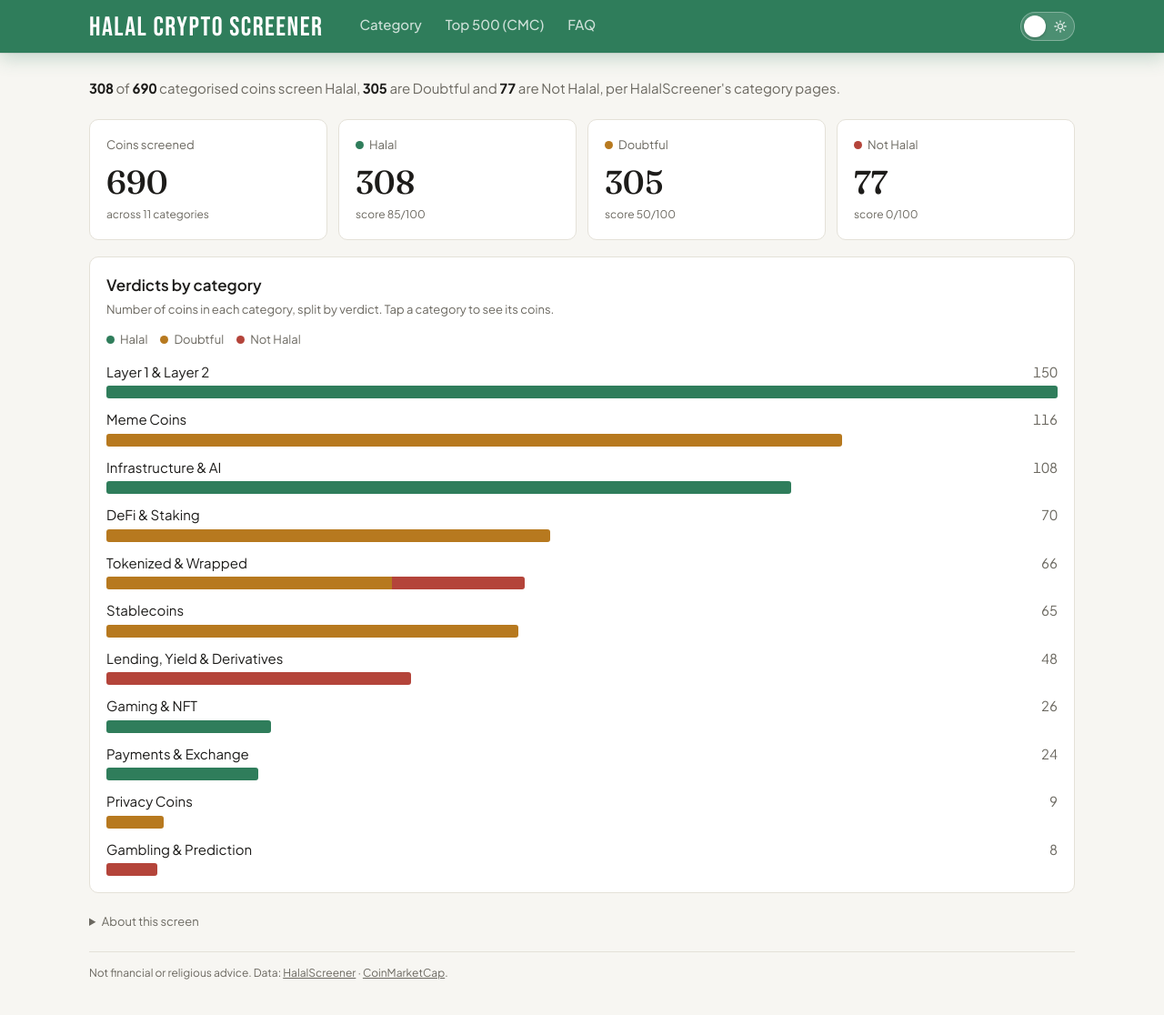
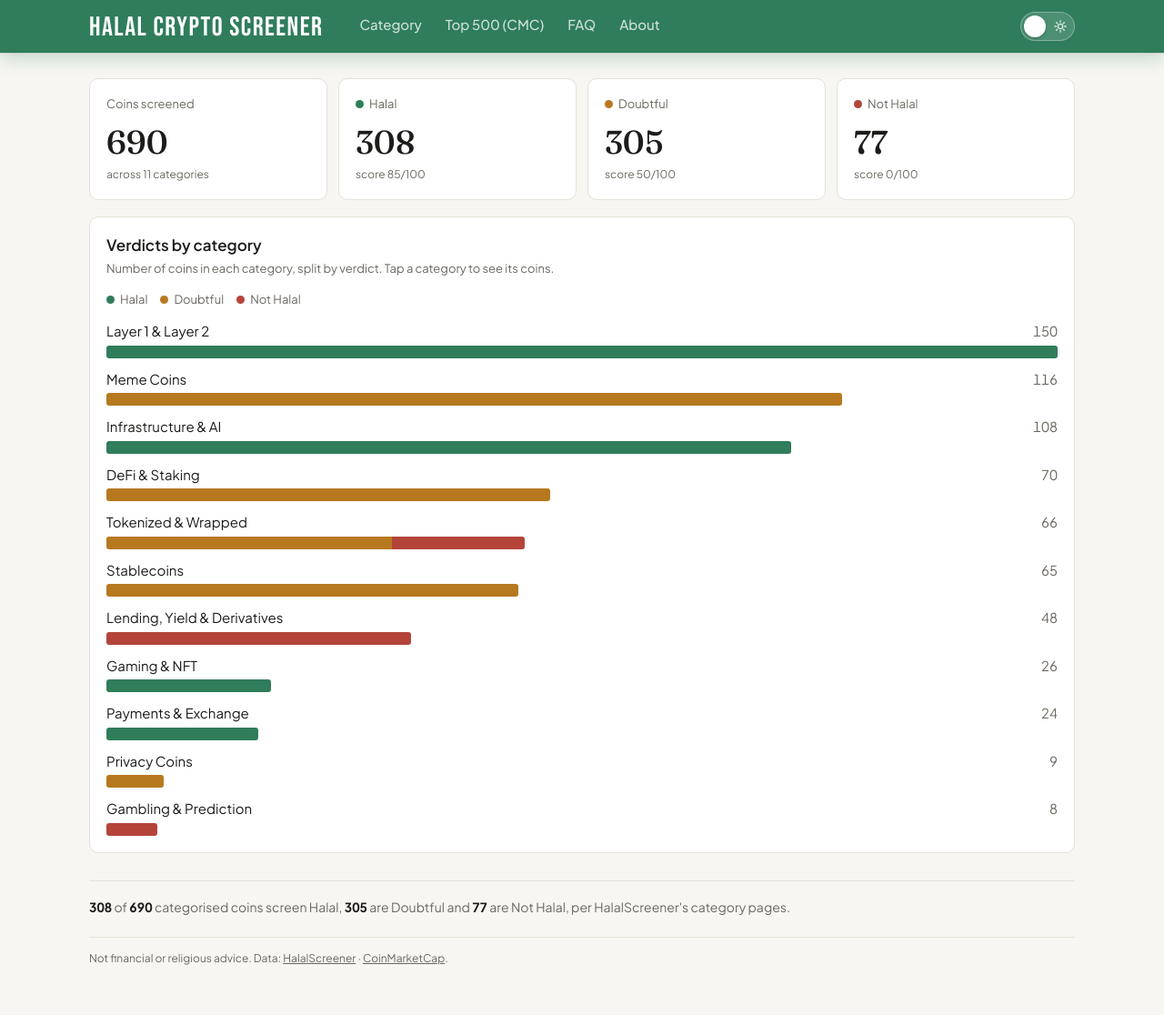
Before and after one commit to khllmi/halal, a plain HTML site: page index.html in a window 1280 px wide. Shown: the whole page at 91% size. Drawn offline with Linux system fonts and the light colour scheme.

Commit message:
About page, summary moved to page bottom, one-row scrollable category chips
Co-Authored-By: Claude Opus 5.5 <noreply@anthropic.com>
Claude-Session: https://claude.ai/code/session_01RjbyhJpaxxyygbCkFEsgZX

```diff
--- a/index.html
+++ b/index.html
@@ -106,7 +106,12 @@ h2 { font-size: 17px; font-weight: 600; margin: 0 0 4px; }
 .seg { height: 100%; }
 .tip { position: absolute; pointer-events: none; background: var(--panel); border: 1px solid var(--line); box-shadow: var(--shadow); border-radius: 8px; padding: 8px 12px; font-size: 13px; z-index: 5; min-width: 150px; }
 .tip .t { font-weight: 600; } .tip .r { display: flex; align-items: center; gap: 6px; color: var(--muted); font-variant-numeric: tabular-nums; }
-.chips { display: flex; flex-wrap: wrap; gap: 6px; }
+.chips { display: flex; flex-wrap: nowrap; gap: 6px; overflow-x: auto; overscroll-behavior-x: contain; scroll-snap-type: x proximity; -webkit-overflow-scrolling: touch; scrollbar-width: thin; padding-bottom: 6px; margin: 0 -18px; padding-left: 18px; padding-right: 18px; scroll-padding: 0 18px;
+  -webkit-mask-image: linear-gradient(to right, transparent 0, #000 14px, #000 calc(100% - 28px), transparent 100%); mask-image: linear-gradient(to right, transparent 0, #000 14px, #000 calc(100% - 28px), transparent 100%); }
+.chip { flex: none; white-space: nowrap; scroll-snap-align: start; }
+.summary { margin: 8px 0 0; padding-top: 18px; border-top: 1px solid var(--line); font-size: 14px; }
+.about h3 { font-size: 16px; margin: 18px 0 6px; } .about h3:first-child { margin-top: 0; }
+.about p { margin: 0; color: var(--muted); } .about a { color: var(--ok); }
 .chip { appearance: none; font: inherit; font-size: 13px; border: 1px solid var(--line); background: var(--panel); color: var(--fg); border-radius: 999px; padding: 5px 12px; cursor: pointer; display: inline-flex; gap: 6px; }
 .chip .c { color: var(--muted); font-variant-numeric: tabular-nums; }
 .chip.on { background: var(--brand); color: var(--brand-ink); border-color: var(--brand); font-weight: 600; }
@@ -199,6 +204,7 @@ footer a { color: inherit; }
         <button class="tab" data-tab="category" role="tab">Category</button>
         <button class="tab" data-tab="market" role="tab">Top 500 (CMC)</button>
         <button class="tab" data-tab="faq" role="tab">FAQ</button>
+        <button class="tab" data-tab="about" role="tab">About</button>
       </nav>
       <div class="theme-row">
         <span class="theme-label" id="theme-label">Dark mode</span>
@@ -212,7 +218,6 @@ footer a { color: inherit; }
   </div>
 </header>
 <div class="wrap">
-  <p class="lede" style="margin:0"><b id="l-halal" class="skeleton">000</b> of <b id="l-total" class="skeleton">000</b> categorised coins screen Halal, <b id="l-doubt" class="skeleton">000</b> are Doubtful and <b id="l-bad" class="skeleton">00</b> are Not Halal, per HalalScreener's category pages.</p>
 
   <section id="overview">
     <div class="kpis">
@@ -358,12 +363,22 @@ footer a { color: inherit; }
     </div>
   </section>
 
-  <details>
-    <summary>About this screen</summary>
-    <p>Category verdicts and coin lists come from the category pages of <a href="https://halalscreener.app/en/halal-crypto">HalalScreener</a>, read on 17 November 2026. The site also lists coins not yet assigned to a category; those aren't shown in the Category tab. Verdicts cover spot buying and holding only: margin, leverage, futures and fixed-yield lending fail regardless of the coin.</p>
-    <p>Top 500 coins, prices, market caps and FDV (fully diluted valuation) come from CoinMarketCap and are refreshed automatically about every 20 minutes. Coins are matched to HalalScreener by CoinMarketCap id where known, otherwise by ticker. Rows marked "Estimate" apply the rule of the HalalScreener category each coin most resembles; they are not HalalScreener verdicts. "Unrated" means there wasn't enough public information to place the coin.</p>
-    <p>AAOIFI has no cryptocurrency standard, so HalalScreener screens against published scholarly opinion and calls itself a screen, not a fatwa. Scholars who consider all crypto impermissible would not accept any coin listed here. Check with a scholar you trust before relying on any verdict.</p>
-  </details>
+  <section id="about" hidden>
+    <div class="faq-hero">
+      <p class="eyebrow">About</p>
+      <h2 class="faq-title">About this screen</h2>
+    </div>
+    <div class="card about">
+      <h3>Where the verdicts come from</h3>
+      <p>Category verdicts and coin lists come from the category pages of <a href="https://halalscreener.app/en/halal-crypto">HalalScreener</a>, read on 17 November 2026. The site also lists coins not yet assigned to a category; those aren't shown in the Category tab. Verdicts cover spot buying and holding only: margin, leverage, futures and fixed-yield lending fail regardless of the coin.</p>
+      <h3>Prices and the top 500</h3>
+      <p>Top 500 coins, prices, market caps and FDV (fully diluted valuation) come from CoinMarketCap and are refreshed automatically about every 20 minutes. Coins are matched to HalalScreener by CoinMarketCap id where known, otherwise by ticker. Rows marked "Estimate" apply the rule of the HalalScreener category each coin most resembles; they are not HalalScreener verdicts. "Unrated" means there wasn't enough public information to place the coin.</p>
+      <h3>Is this a fatwa?</h3>
+      <p>AAOIFI has no cryptocurrency standard, so HalalScreener screens against published scholarly opinion and calls itself a screen, not a fatwa. Scholars who consider all crypto impermissible would not accept any coin listed here. Check with a scholar you trust before relying on any verdict.</p>
+    </div>
+  </section>
+
+  <p class="lede summary" id="summary"><b id="l-halal" class="skeleton">000</b> of <b id="l-total" class="skeleton">000</b> categorised coins screen Halal, <b id="l-doubt" class="skeleton">000</b> are Doubtful and <b id="l-bad" class="skeleton">00</b> are Not Halal, per HalalScreener's category pages.</p>
   <footer>Not financial or religious advice. Data: <a href="https://halalscreener.app/en/halal-crypto">HalalScreener</a> · <a href="https://coinmarketcap.com/">CoinMarketCap</a>.</footer>
 </div>
 
@@ -439,7 +454,7 @@ footer a { color: inherit; }
     document.querySelectorAll('.tab').forEach((b) => b.classList.toggle('on', b.dataset.tab === id));
     document.querySelectorAll('section').forEach((s) => { s.hidden = s.id !== id; });
     if (id === 'overview') $('brand').setAttribute('aria-current', 'page'); else $('brand').removeAttribute('aria-current');
-    if (location.hash !== '#' + id) history.replaceState(null, '', '#' + id);
+    if (location.hash !== '#' + id) history.pushState(null, '', '#' + id);
   }
   const menu = $('menu'), burger = $('burger');
   const setMenu = (open) => { menu.classList.toggle('open', open); burger.setAttribute('aria-expanded', String(open)); };
@@ -448,7 +463,9 @@ footer a { color: inherit; }
   document.addEventListener('keydown', (e) => { if (e.key === 'Escape') setMenu(false); });
   document.querySelectorAll('.tab').forEach((b) => b.addEventListener('click', () => { show(b.dataset.tab); setMenu(false); window.scrollTo({ top: 0 }); }));
   $('brand').addEventListener('click', (e) => { e.preventDefault(); show('overview'); setMenu(false); window.scrollTo({ top: 0, behavior: 'smooth' }); });
-  const h = location.hash.replace('#', ''); if (['overview', 'category', 'market', 'faq'].includes(h)) show(h);
+  const h = location.hash.replace('#', ''); if (['overview', 'category', 'market', 'faq', 'about'].includes(h)) show(h);
+  const fromHash = () => { const t = location.hash.replace('#', '') || 'overview'; if (['overview', 'category', 'market', 'faq', 'about'].includes(t)) { show(t); window.scrollTo({ top: 0 }); } };
+  window.addEventListener('hashchange', fromHash); window.addEventListener('popstate', fromHash);
 
   Promise.all([getCSV('data/coins.csv'), getCSV('data/categories.csv'), getCSV('data/estimates.csv'), getCSV('data/halal_map.csv'),
     fetch('data/market.json', { cache: 'no-cache' }).then((r) => r.json())])
@@ -483,17 +500,21 @@ footer a { color: inherit; }
         tip.style.top = (ev.clientY - box.top + 14) + 'px';
       });
       b.addEventListener('mouseleave', () => { tip.hidden = true; });
-      b.addEventListener('click', () => { S.cat = r.category; S.page = 1; renderCat(); show('category'); window.scrollTo({ top: 0 }); });
+      b.addEventListener('click', () => { S.cat = r.category; S.page = 1; show('category'); window.scrollTo({ top: 0 }); renderCat(); });
       bars.append(b);
     });
     bars.append(tip);
 
     // ---------- Category tab ----------
     function renderCat() {
-      const chips = $('chips'); chips.replaceChildren();
+      const chips = $('chips'); const keepX = chips.scrollLeft; chips.replaceChildren();
       const mk = (val, label, n) => { const b = el('button', 'chip' + (S.cat === val ? ' on' : '')); b.type = 'button';
         b.append(el('span', '', label), el('span', 'c', fmtInt(n))); b.addEventListener('click', () => { S.cat = val; S.page = 1; renderCat(); }); chips.append(b); };
       mk('', 'All', T.total); catSum.forEach((r) => mk(r.category, r.category, r.total));
+      chips.scrollLeft = keepX;
+      const onChip = chips.querySelector('.chip.on');
+      if (onChip) { const l = onChip.offsetLeft - chips.offsetLeft, r = l + onChip.offsetWidth;
+        if (l < chips.scrollLeft + 18 || r > chips.scrollLeft + chips.clientWidth - 28) chips.scrollTo({ left: Math.max(0, l - 18), behavior: 'smooth' }); }
       const s = S.cat ? catSum.find((r) => r.category === S.cat) : T;
       $('i-name').textContent = S.cat || 'All categories';
       const counts = $('i-counts'); counts.replaceChildren();
```
